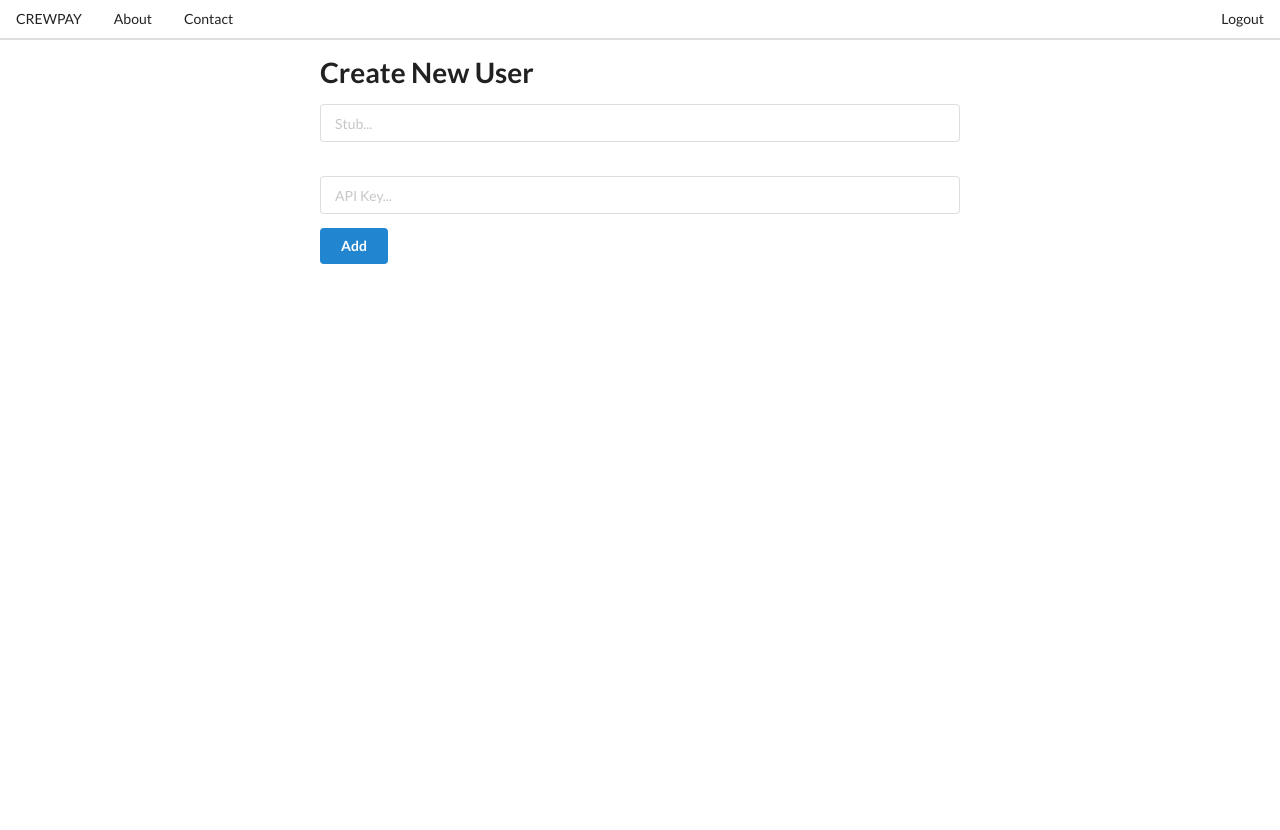
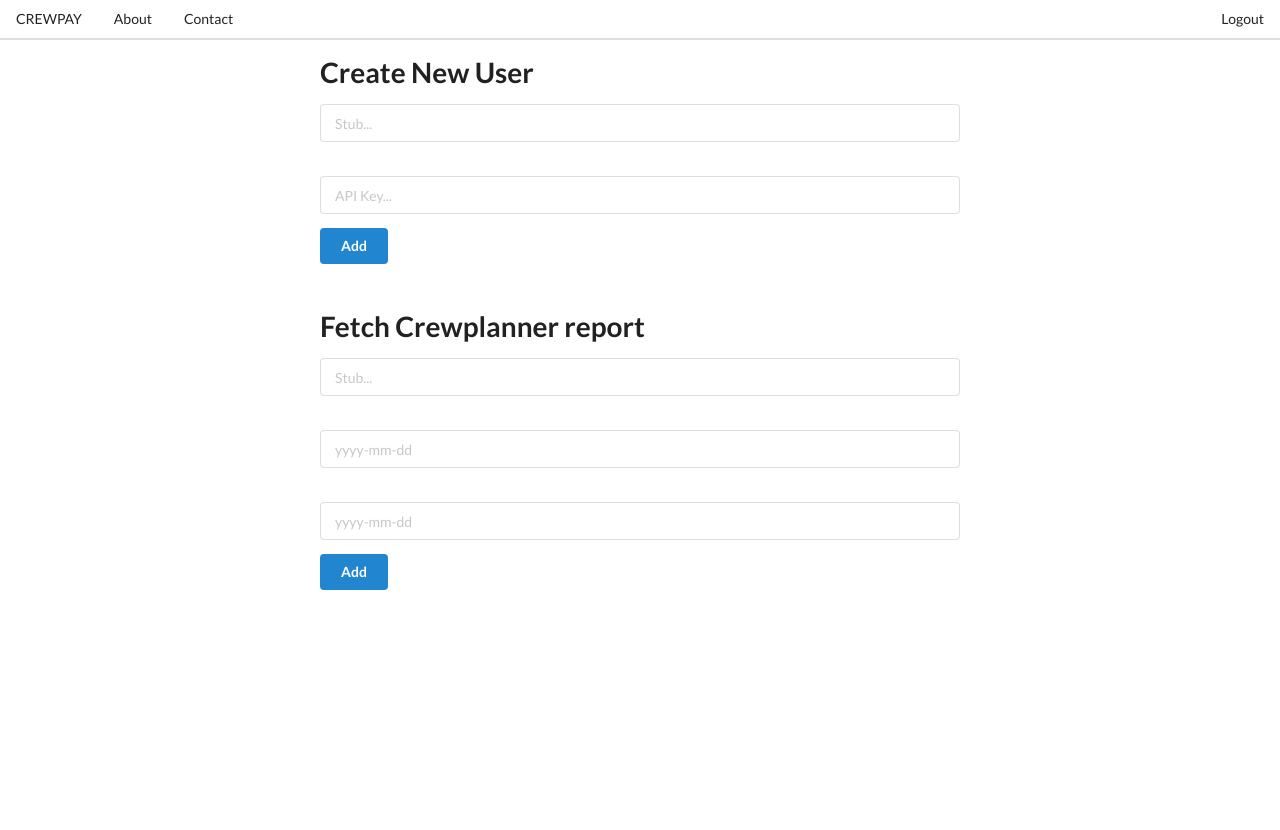
Before and after one commit to Jacob-Haynes/crewpay, a Django app: page / in a window 1280 px wide. Shown: the top 830 px of the page. Run offline with Django 4.2, Linux system fonts and the light colour scheme; a user stored in the database is signed in; some libraries are stand-ins or nearby versions.

Commit message:
feat: get CP reports, with ui for selecting date range

```diff
--- a/src/api/v1/urls.py
+++ b/src/api/v1/urls.py
@@ -4,9 +4,11 @@ from django.urls import include, path
 # Additionally, we include login URLs for the browsable API.
 from api.v1 import views
 from api.v1.crewplanner.employees import employees_get
+from api.v1.crewplanner.report import report_get
 
 urlpatterns = [
     path("", views.root),
     path("api-auth/", include("rest_framework.urls", namespace="rest_framework")),
-    path("/crewplanner/employees/<str:stub>", employees_get),
+    path("crewplanner/employees/<str:stub>", employees_get),
+    path("crewplanner/report/", report_get),
 ]
--- a/src/crewpay/urls.py
+++ b/src/crewpay/urls.py
@@ -27,7 +27,7 @@ urlpatterns = [
     path("token", views.token, name="token"),
     path("login", views.login_view, name="login"),
     path("logout", views.logout_view, name="logout"),
-    path("api/v1", include("api.v1.urls")),
+    path("api/v1/", include("api.v1.urls")),
     path("user/create/", views.create_user, name="create_user"),
     path("user/create/success", views.user_created, name="user_created"),
 ]
--- a/src/crewpay/views.py
+++ b/src/crewpay/views.py
@@ -73,3 +73,12 @@ def create_user(request):
     new_user.save()
     new_cp_user.save()
     return redirect("user_created")
+
+
+@user_passes_test(lambda u: u.is_superuser)
+def cp_report(request):
+    new_user = User(username=request.POST["stub"], password=User.objects.make_random_password())
+    new_cp_user = CrewplannerUser(user=new_user, access_key=request.POST["crewplanner_key"], stub=request.POST["stub"])
+    new_user.save()
+    new_cp_user.save()
+    return redirect("user_created")
--- a/src/templates/logged_in/root.html
+++ b/src/templates/logged_in/root.html
@@ -20,5 +20,24 @@
             {% csrf_token %}
             <button class="ui blue button" type="submit">Add</button>
         </form>
+      <br>
+      <h1> Fetch Crewplanner report </h1>
+        <form class="ui form" action="/api/v1/crewplanner/report/" method="get">
+
+            <div class="field">
+                <input type="text" name="stub" placeholder="Stub..."><br>
+            </div>
+            <br>
+            <div class="field">
+                <input type="text" name="start_date" placeholder="yyyy-mm-dd"><br>
+            </div>
+            <br>
+            <div class="field">
+                <input type="text" name="end_date" placeholder="yyyy-mm-dd"><br>
+            </div>
+
+            {% csrf_token %}
+            <button class="ui blue button" type="submit">Add</button>
+        </form>
   </div>
 </div>
```
Also changed, not shown: src/api/v1/crewplanner/report.py (added, +23 -0 lines), src/api/v1/crewplanner/reports.py (deleted).
